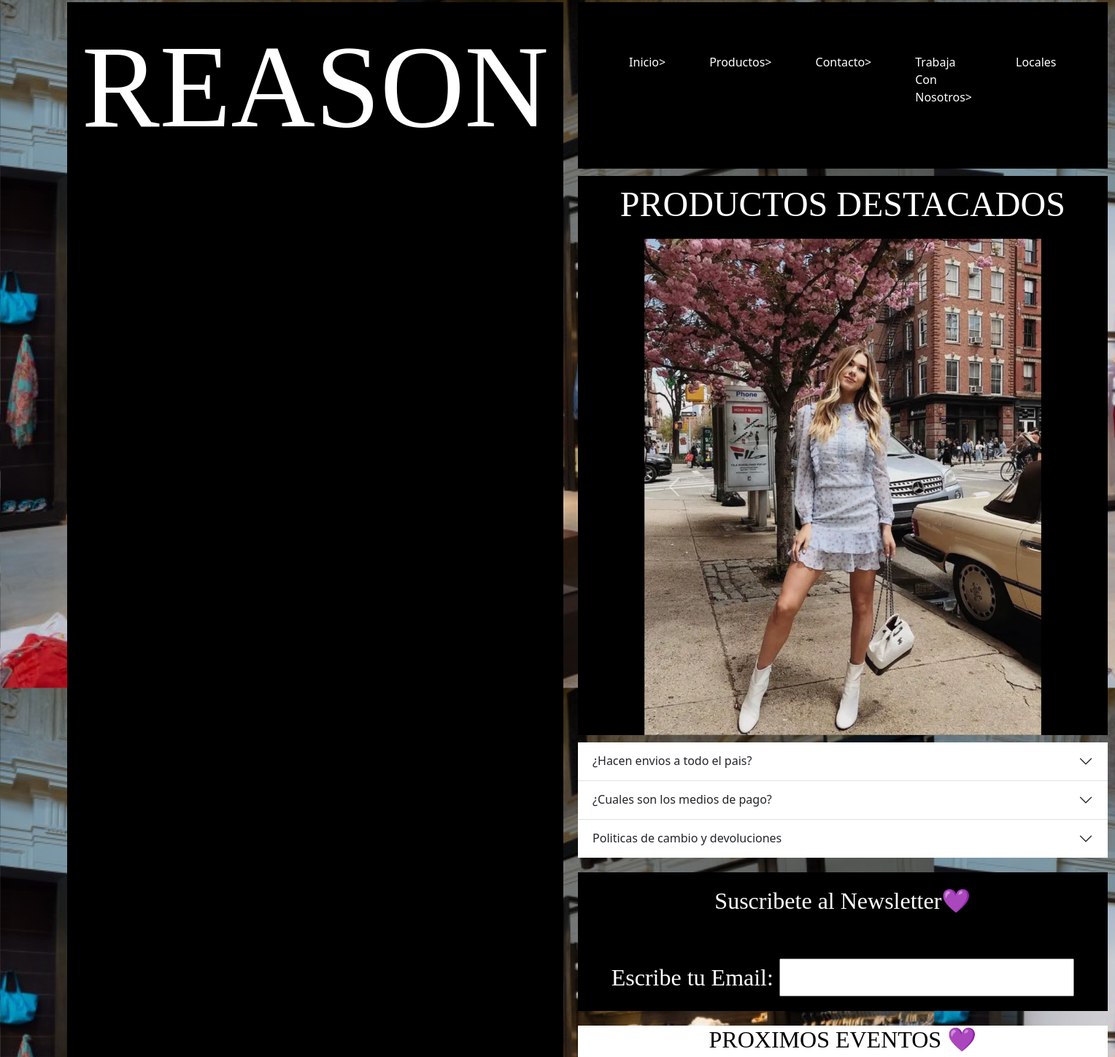
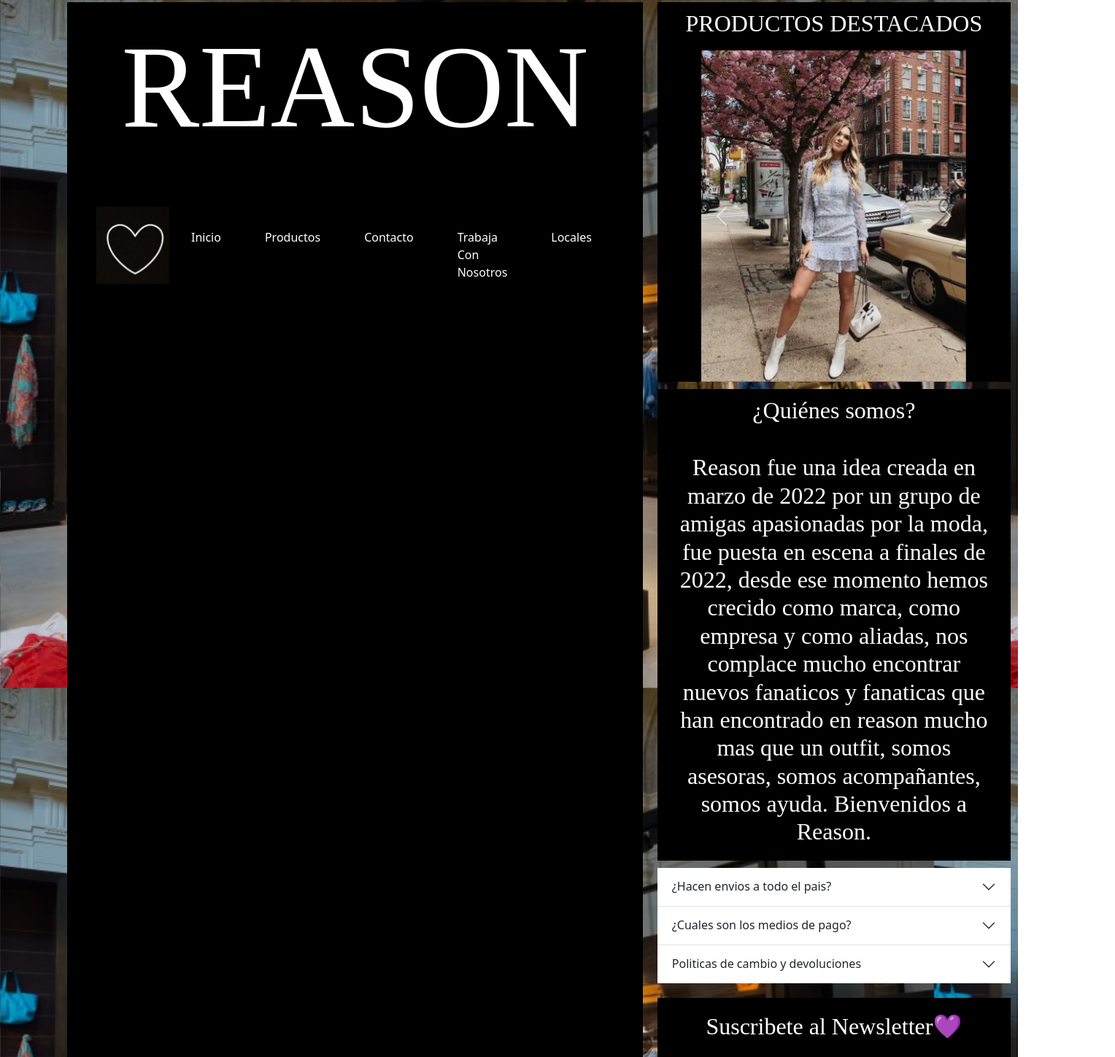
Before and after one commit to carlaaguilar20/proyectoReason, a website: page index.html in a window 1280 px wide. Shown: the part 17-1465 px from the top of the page at 73% size, 1528 px wide, since content can reach past the window. Drawn offline with nearby package versions, Linux system fonts and the light colour scheme; a web font is replaced by a local one.

Commit message:
proyecto final

```diff
--- a/index.html
+++ b/index.html
@@ -1,15 +1,19 @@
 <!DOCTYPE html>
 <html lang="en">
 <head>
+    <meta name="keywords" content=" MODA, ROPA, ESTILO,">
     <meta charset="UTF-8">
     <meta name="viewport" content="width=device-width, initial-scale=1.0">
     <link href="https://cdn.jsdelivr.net/npm/bootstrap@5.3.2/dist/css/bootstrap.min.css" rel="stylesheet" integrity="sha384-T3c6CoIi6uLrA9TneNEoa7RxnatzjcDSCmG1MXxSR1GAsXEV/Dwwykc2MPK8M2HN" crossorigin="anonymous">
+    <link rel="stylesheet"
+    href="https://cdnjs.cloudflare.com/ajax/libs/animate.css/4.1.1/animate.min.css"/>
     <link rel="stylesheet" href="./css/estilo.css">
     <link rel="shortcut icon" href="./img/favicon2.ico" type="image/x-icon">
     <link rel="preconnect" href="https://fonts.googleapis.com">
     <link rel="preconnect" href="https://fonts.gstatic.com" crossorigin>
     <link href="https://fonts.googleapis.com/css2?family=Amita&family=Elsie&display=swap" rel="stylesheet">
     <title>REASON</title>
+    <meta name="description" content="REASON te brinda un estilo unico y moderno dirigidas a todas esas mujeres que buscan destacar acertadamente">
 </head>
 <body>
   <div class="container">
@@ -17,20 +21,21 @@
       <h1>
         REASON
       </h1>
+      <nav>
+        <ul class="manu">
+          <div class=" animate__animated animate__flip portada">
+            <img src="./img/centroreason.jpg" alt="logocentroreason">
+          </div>
+          <li><a  href="./index.html">Inicio</a></li>
+          <li><a href="./pages/productos.html">Productos</a></li>
+          <li><a href="./pages/contacto.html">Contacto</a></li>
+          <li><a href="./pages/trabajaconnosotros.html">Trabaja Con Nosotros</a></li>
+          <li><a href="./pages/locales.html">Locales</a></li>
+        </ul>
+      </nav>
     </header>
     <main>
       <section class="sectionA">
-        <nav>
-          <ul class="manu">
-            <li><a href="./index.html">Inicio></a></li>
-            <li><a href="./pages/productos.html">Productos></a></li>
-            <li><a href="./pages/contacto.html">Contacto></a></li>
-            <li><a href="./pages/trabajaconnosotros.html">Trabaja Con Nosotros></a></li>
-            <li><a href="./pages/locales.html">Locales</a></li>
-          </ul>
-        </nav>
-      </section>
-      <section class="sectionB">
         <h2>
           PRODUCTOS DESTACADOS
         </h2>
@@ -56,15 +61,24 @@
           </button>
         </div>
       </section>
+      <section class="sectionB">
+        <h2>
+          ¿Quiénes somos?
+        </h2>
+        <h3>
+          Reason fue una idea creada en marzo de 2022 por un grupo de amigas apasionadas por la moda, fue puesta en escena a finales de 2022, desde ese momento hemos crecido como marca, como empresa y como aliadas, nos complace mucho encontrar nuevos fanaticos y fanaticas que han encontrado en reason mucho mas que un outfit, somos asesoras, somos acompañantes, somos ayuda. Bienvenidos a Reason.
+        </h3>
+
+      </section>
       <article class="article1">
-        <div class="accordion accordion-flush" id="accordionFlushExample">
+        <div class="accordion accordion-flush reasonacordeon" id="accordionFlushExample">
           <div class="accordion-item acordeon">
             <h2 class="accordion-header">
               <button class="accordion-button collapsed" type="button" data-bs-toggle="collapse"  data-bs-target="#flush-collapseOne" aria-expanded="false" aria-controls="flush-collapseOne ">
                ¿Hacen envios a todo el pais?
               </button>
             </h2>
-            <div id="flush-collapseOne" class="accordion-collapse collapse" data-bs-parent="#accordionFlushExample">
+            <div id="flush-collapseOne" class="accordion-collapse collapse reasonacordeon" data-bs-parent="#accordionFlushExample">
               <div class="accordion-body">Si hacemos envios a todo el pais. Trabajamos con correo argentino, oca y mensajeria personal. </div>
             </div>
           </div>
@@ -74,7 +88,7 @@
                 ¿Cuales son los medios de pago?
               </button>
             </h2>
-            <div id="flush-collapseTwo" class="accordion-collapse collapse" data-bs-parent="#accordionFlushExample">
+            <div id="flush-collapseTwo" class="accordion-collapse collapse reasonacordeon" data-bs-parent="#accordionFlushExample">
               <div class="accordion-body img"> Trabajamos con tarjeta de debito, tarjeta de credito , transferencia , deposito y mercadopago.
                   <img class="logo" src="./img/logovisa.jpeg" alt="logovisa">
                   <img class="logo" src="./img/logomastercard.png" alt="logomastercard">
@@ -88,7 +102,7 @@
                 Politicas de cambio y devoluciones
               </button>
             </h2>
-            <div id="flush-collapseThree" class="accordion-collapse collapse" data-bs-parent="#accordionFlushExample">
+            <div id="flush-collapseThree" class="accordion-collapse collapse reasonacordeon" data-bs-parent="#accordionFlushExample">
               <div class="accordion-body articleA">Se aceptan los cambios y devoluciones con maximo de 5 dias habiles con su etiqueta correspondiente. El primer envio para los cambios o devoluciones es gratis , si desea volver a realizar otro cambio o devolucion se debera abonar el envio. Muchas Gracias</div>
             </div>
           </div>
--- a/scss/estilo.scss
+++ b/scss/estilo.scss
@@ -1,3 +1,6 @@
+$espacio: 10px;
+$tamaño: 40px;
+$parrafo: 2rem;
 *{
     margin: 0%;
     padding: 0%;
@@ -28,6 +31,9 @@ body{
 header {
     margin: 10px;
     background-color: black;
+    img{
+        width: 100px;
+    }
     h1{
         background-color: black;
         color: white;
@@ -35,6 +41,35 @@ header {
         padding: 20px;
         font-size: 10rem;
         font-family: 'Elsie', serif;
+    }
+    nav{
+        background-color: black;
+        border-radius: 10px;
+        align-items: center;
+        justify-content: center;
+        padding: 30px;
+        ul{
+            list-style: nome;
+            justify-content: center;
+            display: flex;
+            padding: $espacio;
+            li{
+                list-style: none;
+                a{
+                    padding: $espacio;
+                    margin: 20px;
+                    color: white;
+                    text-decoration: none;
+                    display: flex;
+                    list-style: none;
+                    &:hover{
+                        color: black;
+                        background-color:white;
+                        border-radius: 50px;
+                    }
+                }
+            }
+        }
     }
 }
 main{
@@ -71,6 +106,14 @@ main{
                 }
             }
         }
+        h2{
+            color: white;
+            font-family: 'Elsie', serif;
+            text-align: center;
+            padding: 10px;
+            font-size: $parrafo;
+        }
+
     }
     .sectionB{
         background-color: black;
@@ -81,7 +124,7 @@ main{
             font-family: 'Elsie', serif;
             text-align: center;
             padding: 10px;
-            font-size: 3rem;
+            font-size: $parrafo;
         }
         .letrablanca{
             color: white;
@@ -97,13 +140,12 @@ main{
         }
         .formulario{
             color: black;
-            margin: 20px;
             padding: 20px;
             font-weight: bold;
             font-size: larger;
             font-family: 'Elsie', serif;
-            line-height: 1cm;
-            width: 500px;
+            line-height: 1.5cm;
+            width: fit-content;
             background-color: white;
         }
         .locales{
@@ -114,13 +156,24 @@ main{
             font-size: larger;
             font-family: 'Elsie', serif;
         }
+        h3{
+            color: white;
+            text-align: center;
+            padding: 20px;
+            font-size: 2rem;
+            font-family: 'Elsie', serif;
+            margin: 10px;
+        }
     }
     .article1{
         background-color: black;
         grid-area: article1;
         margin: 10px;
+        .reasonacordeon{
+            background-color: darkviolet;
+        }
         .logo{
-            width: 40px;
+            width: $tamaño;
         }
     }
     .article2{
@@ -131,7 +184,7 @@ main{
             color: white;
             text-align: center;
             padding: 20px;
-            font-size: 2rem;
+            font-size: $parrafo;
             font-family: 'Elsie', serif;
             margin: 20px;
         }
@@ -141,6 +194,14 @@ main{
         grid-area: aside;
         margin: 10px;
         text-align: center;
+        h3{
+            font-family: 'Elsie', serif;
+            padding: $espacio;
+            text-align: center;
+            font-size: $parrafo;
+            line-height: 1.5cm;
+            font-weight: lighter;
+        }
         .letranegra{
             color: black;
             font-size: 2rem;
@@ -149,6 +210,7 @@ main{
         ul{
            list-style-type: none;
         }
+
     }
 }
 footer{
```
Also changed, not shown: pages/contacto.html (+8 -5 lines), pages/locales.html (+8 -5 lines), pages/productos.html (+11 -5 lines), pages/trabajaconnosotros.html (+8 -5 lines), css/estilo.css, img/centroreason.jpg (added), img/headerreason.jpg (added), img/logofacebook.jpeg, img/logoinstagram.jpeg, img/logoticktock.jpeg, img/logoyoutube.jpeg, 1 other file.
